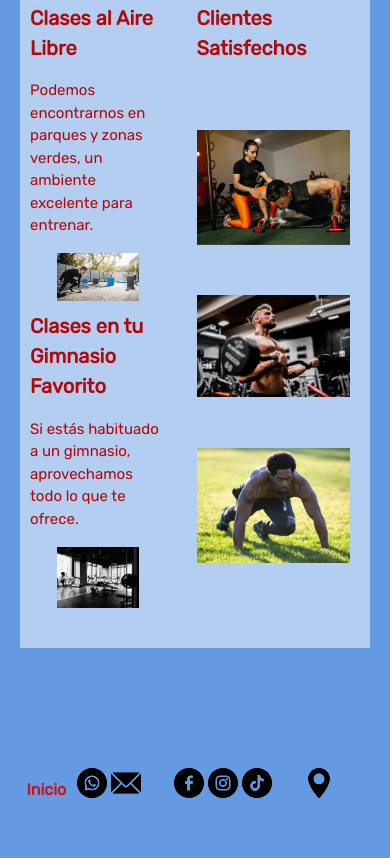
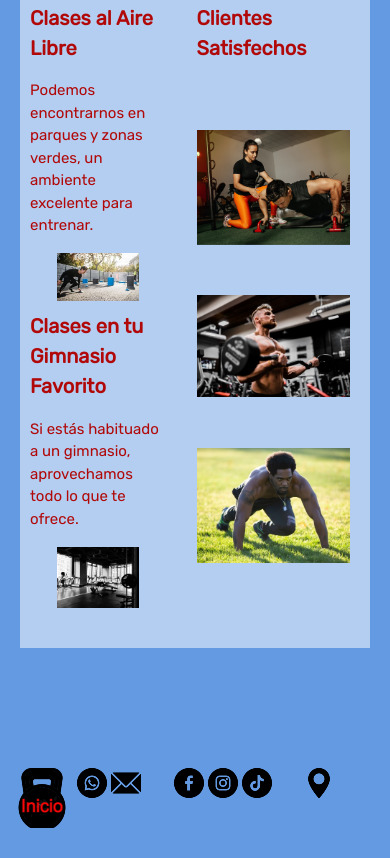
Before and after one commit to PaulaCecil/Entregas---Coder---Desafios, a website: page pages/sobremi.html in a window 390 px wide. Shown: the part 1243-2101 px from the top of the page. Before the commit the page ends 2071 px from the top, so only its background shows below. Drawn offline with nearby package versions, Linux system fonts and the light colour scheme.

Commit message:
retoques footer

```diff
--- a/SCSS/elementos/_headerfooter.scss
+++ b/SCSS/elementos/_headerfooter.scss
@@ -59,57 +59,57 @@ header{
 
 }
 
-.divInicio{
+// .divInicio{
 
-    position: relative;
+//     position: relative;
 
 
 
-    .inicioTexto{
+//     .inicioTexto{
 
-        position: absolute;
-        top: 39%;
-        right: 23%;
-        width: 100%;
-        font-size: medium;
-        font-weight: bolder;
-        color: nth($colores, 10);
+//         position: absolute;
+//         top: 39%;
+//         left: 5%;
+//         width: 100%;
+//         font-size: medium;
+//         font-weight: bolder;
+//         color: nth($colores, 10);
 
-        @media screen and (max-width: 980px){
+//         @media screen and (max-width: 980px){
 
-            top: 39%;
-            right: 15%;
+//             top: 39%;
+//             right: 15%;
 
-        }
+//         }
 
-        @media screen and (max-width: 780px){
+//         @media screen and (max-width: 780px){
 
-            position: relative;
-        }
+//             position: relative;
+//         }
 
-        @media screen and (max-width: 600px){
+//         @media screen and (max-width: 600px){
 
-            margin-left: 20px !important;
+//             margin-left: 20px !important;
 
-        }
+//         }
 
 
 
 
-    }
+//     }
 
 
-    .pesaInicio{
+//     .pesaInicio{
 
 
 
 
-        @media screen and (max-width: 780px){
+//         @media screen and (max-width: 780px){
 
 
-           display: none;
+//            display: none;
 
-        }
-    }
+//         }
+//     }
 
-}
+// }
--- a/pages/sobremi.html
+++ b/pages/sobremi.html
@@ -137,11 +137,9 @@
 
             <div class="mt-0 row row-cols-4">
 
-                <div class="divInicio col-2">
+                <div class="col-2">
 
-                    <h6 class="text-center inicioTexto">Inicio</h6>
-
-                    <a href="#header"> <img class="img-responsive pesaInicio" src="../imagenes/weight-black-full.png"  alt="Volver a Inicio"></a>
+                    <a href="#header"> <img class="pesaInicio" src="../imagenes/weight-black-inicio.png"  alt="Volver a Inicio"></a>
 
                 </div>
 
```
Also changed, not shown: index.html (+2 -5 lines), pages/Entrenamiento.html (+2 -4 lines), pages/contacto.html (+2 -4 lines), CSS/style.css, imagenes/weight-black-inicio.png (added), 1 other file.
